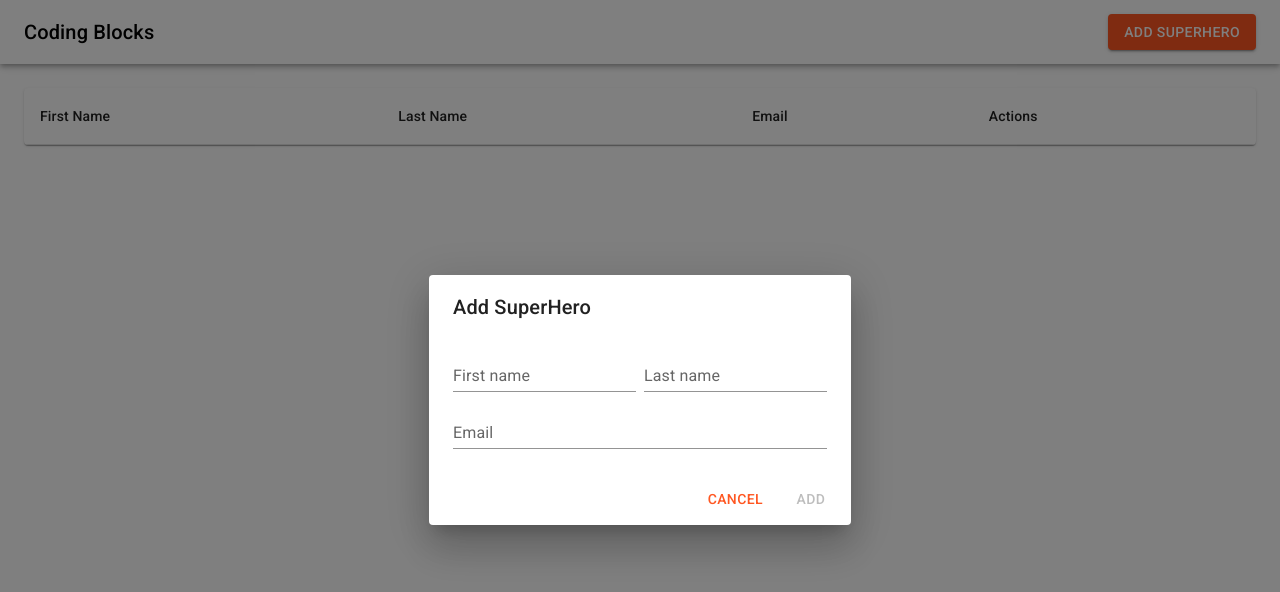
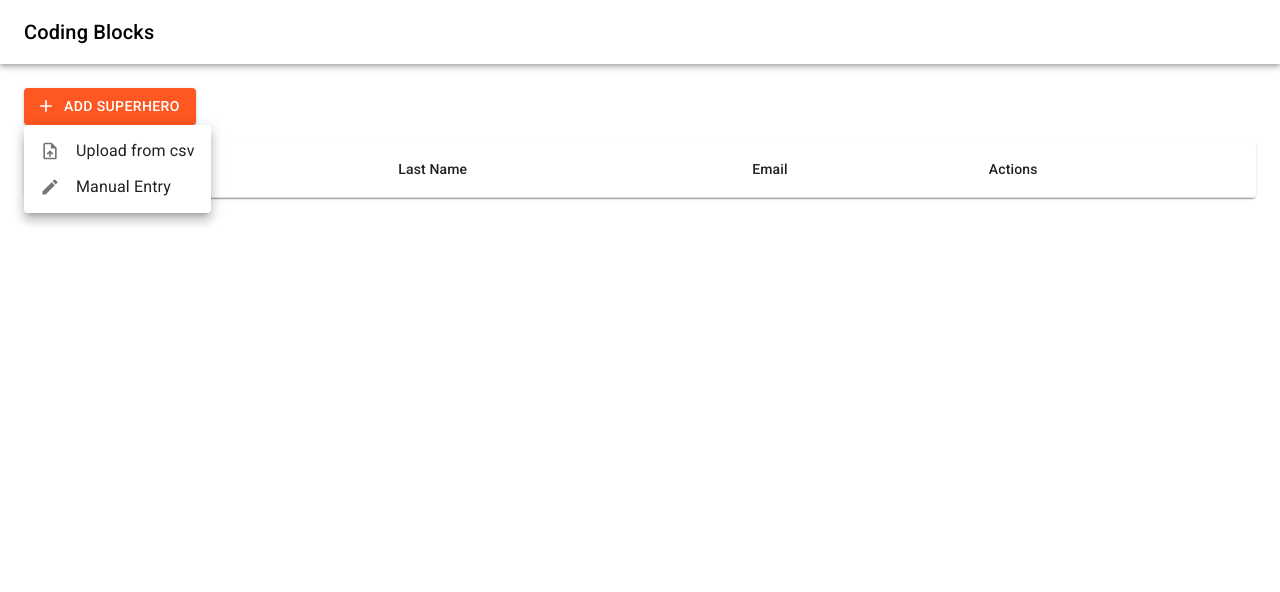
Before and after one commit to iamzee/cb-superhero, a React (Vite) app: page / in a window 1280 px wide. Both pictures are taken after a click on the button "ADD SUPERHERO". Shown: the top 592 px of the page. Built offline with nearby package versions, Linux system fonts and the light colour scheme.

Commit message:
refactor client code

```diff
--- /dev/null
+++ b/client/src/components/ActionButtons.js
@@ -0,0 +1,10 @@
+import Stack from "@mui/material/Stack";
+import AddSuperHeroMenuButton from "./AddSuperHeroMenuButton";
+
+export default function ActionButtons({ handleAddHero }) {
+  return (
+    <Stack direction="row" spacing={2} sx={{ marginBottom: "16px" }}>
+      <AddSuperHeroMenuButton handleAddHero={handleAddHero} />
+    </Stack>
+  );
+}
--- /dev/null
+++ b/client/src/components/AddSuperHeroMenuButton.js
@@ -0,0 +1,58 @@
+import { useState } from "react";
+
+import Button from "@mui/material/Button";
+import Menu from "@mui/material/Menu";
+import MenuItem from "@mui/material/MenuItem";
+import ListItemText from "@mui/material/ListItemText";
+import ListItemIcon from "@mui/material/ListItemIcon";
+import UploadFileIcon from "@mui/icons-material/UploadFile";
+import EditIcon from "@mui/icons-material/Edit";
+import AddIcon from "@mui/icons-material/Add";
+
+import SuperHeroForm from "./SuperHeroForm";
+
+export default function AddSuperHeroMenuButton({ handleAddHero }) {
+  const [anchorEl, setAnchorEl] = useState(null);
+  const open = Boolean(anchorEl);
+
+  const [manualEntryDialog, setManualEntryDialog] = useState(false);
+
+  const handleClick = event => {
+    setAnchorEl(event.currentTarget);
+  };
+  const handleClose = () => {
+    setAnchorEl(null);
+  };
+
+  return (
+    <>
+      <Button
+        startIcon={<AddIcon />}
+        variant="contained"
+        onClick={handleClick}
+        color="primary"
+      >
+        Add SuperHero
+      </Button>
+      <Menu anchorEl={anchorEl} open={open} onClose={handleClose}>
+        <MenuItem onClick={handleClose}>
+          <ListItemIcon>
+            <UploadFileIcon fontSize="small" />
+          </ListItemIcon>
+          <ListItemText>Upload from csv</ListItemText>
+        </MenuItem>
+        <MenuItem onClick={() => setManualEntryDialog(true)}>
+          <ListItemIcon>
+            <EditIcon fontSize="small" />
+          </ListItemIcon>
+          <ListItemText>Manual Entry</ListItemText>
+        </MenuItem>
+      </Menu>
+      <SuperHeroForm
+        open={manualEntryDialog}
+        handleClose={() => setManualEntryDialog(false)}
+        handleAddHero={handleAddHero}
+      />
+    </>
+  );
+}
--- a/client/src/components/AddSuperHeroForm.js
+++ b/client/src/components/SuperHeroForm.js
@@ -8,18 +8,20 @@
 import TextField from "@mui/material/TextField";
 import Box from "@mui/material/Box";
 
-export default function AddSuperHeroForm({ open, handleClose, handleAddHero }) {
+export default function SuperHeroForm({ open, handleClose, handleAddHero }) {
   // DRY THIS
   const [firstName, setFirstName] = useState("");
   const [lastName, setLastName] = useState("");
   const [email, setEmail] = useState("");
 
   function onAddHero() {
-    handleAddHero({
-      firstName,
-      lastName,
-      email,
-    });
+    handleAddHero([
+      {
+        firstName,
+        lastName,
+        email,
+      },
+    ]);
 
     setFirstName("");
     setLastName("");
--- a/client/src/pages/index.js
+++ b/client/src/pages/index.js
@@ -4,21 +4,15 @@
 import AppBar from "@mui/material/AppBar";
 import Toolbar from "@mui/material/Toolbar";
 import Typography from "@mui/material/Typography";
-import Button from "@mui/material/Button";
 
-import AddSuperHeroForm from "../components/AddSuperHeroForm";
 import SuperHeroList from "../components/SuperHeroList";
+import ActionButtons from "../components/ActionButtons";
 
 export default function HomePage() {
-  const [addDialog, setAddDialog] = useState(false);
   const [heroesToAdd, setHeroesToAdd] = useState([]);
 
-  function handleAddDialogClose() {
-    setAddDialog(false);
-  }
-
   function handleAddHero(hero) {
-    setHeroesToAdd([hero, ...heroesToAdd]);
+    setHeroesToAdd([...hero, ...heroesToAdd]);
   }
 
   return (
@@ -29,25 +23,14 @@
             <Typography variant="h6" component="div" sx={{ flexGrow: 1 }}>
               Coding Blocks
             </Typography>
-            <Button
-              variant="contained"
-              onClick={() => setAddDialog(true)}
-              color="primary"
-            >
-              Add SuperHero
-            </Button>
           </Toolbar>
         </AppBar>
       </Box>
+
       <Box sx={{ padding: "24px" }}>
+        <ActionButtons handleAddHero={handleAddHero} />
         <SuperHeroList list={heroesToAdd} />
       </Box>
-
-      <AddSuperHeroForm
-        open={addDialog}
-        handleClose={handleAddDialogClose}
-        handleAddHero={handleAddHero}
-      />
     </div>
   );
 }
```
